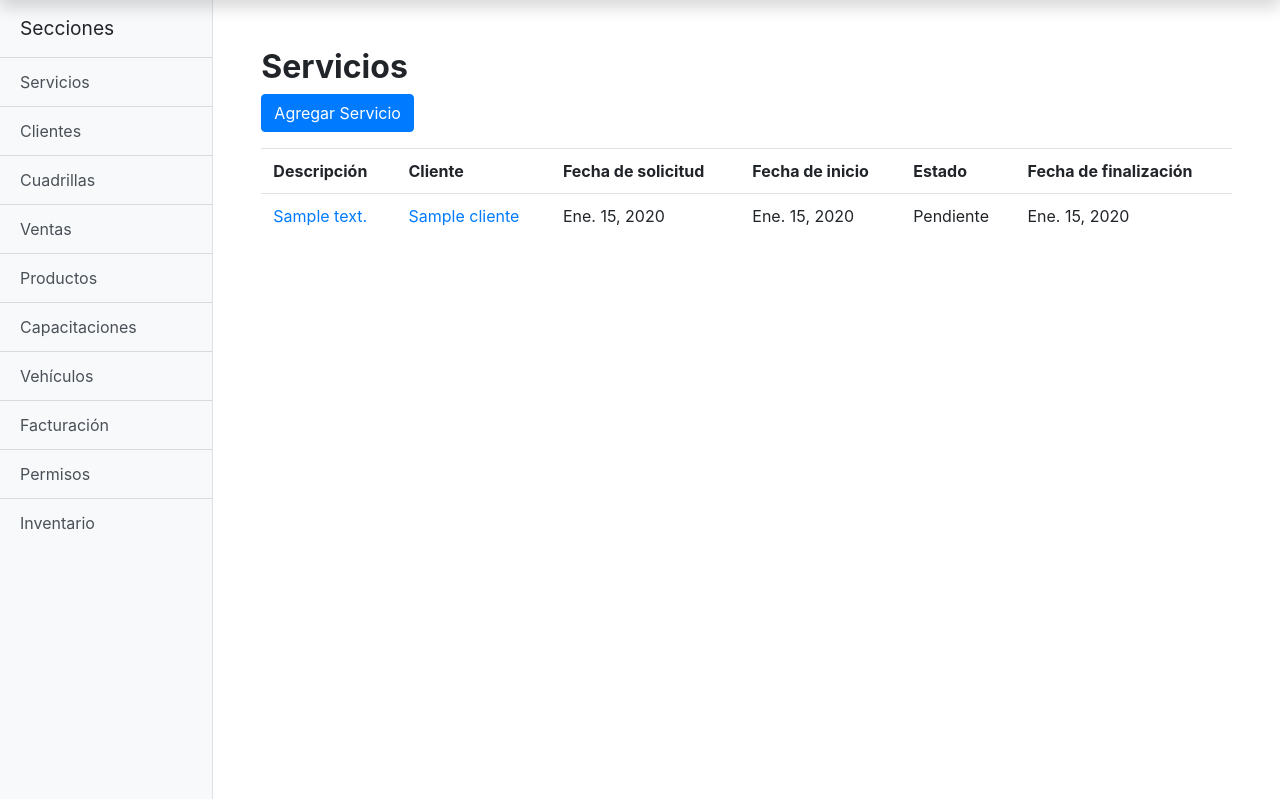
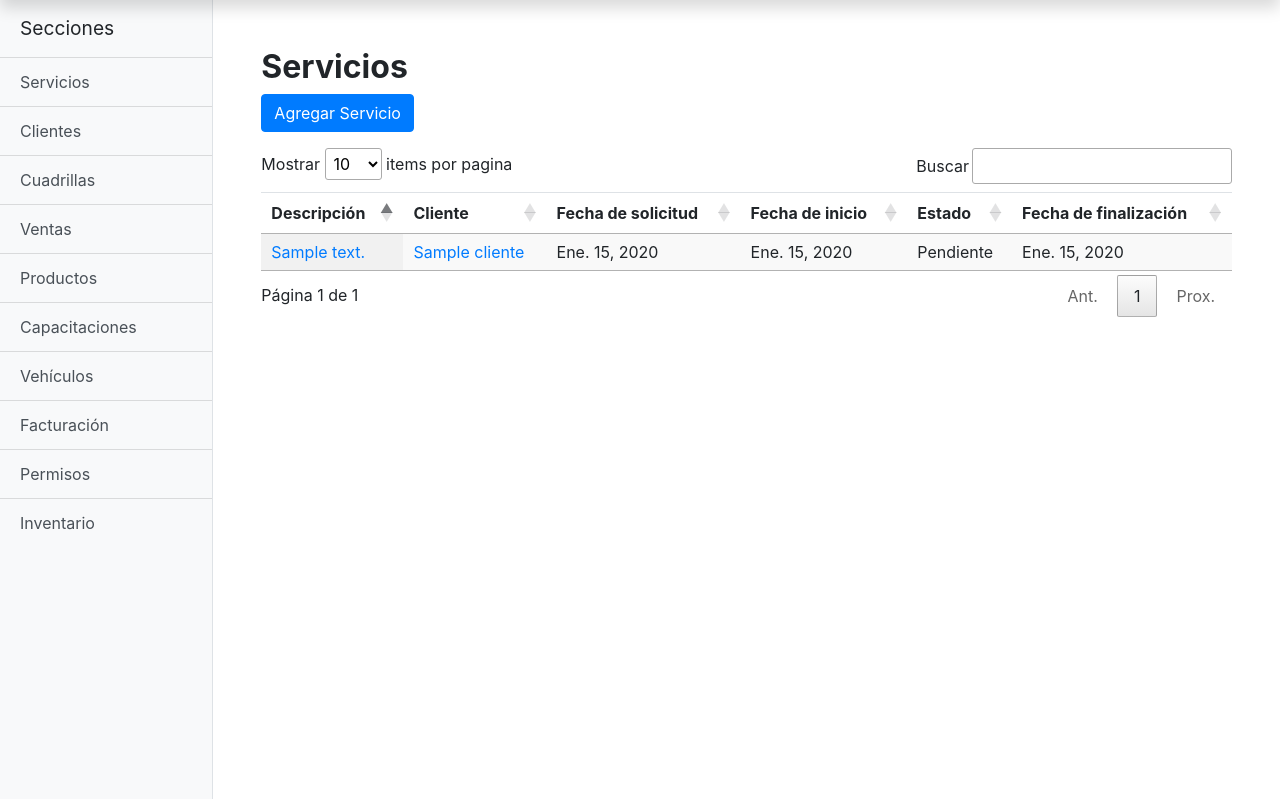
Before and after one commit to nachosala89/elecriv, a Django app: page /servicios/ in a window 1280 px wide. Shown: the part 50-849 px from the top of the page. Run offline with Django 3.2, Linux system fonts and the light colour scheme; a user stored in the database is signed in; tables that the repository leaves empty hold one stand-in row (values such as "Sample post"); some libraries are stand-ins or nearby versions.

Commit message:
Agregar DataTables para lista de servicios

```diff
--- a/proyecto/servicios/templates/base.html
+++ b/proyecto/servicios/templates/base.html
@@ -8,6 +8,7 @@
     <link rel="stylesheet" href="{% static 'css/simple-sidebar.css' %}">
     <link rel="stylesheet" href="https://use.fontawesome.com/releases/v5.8.2/css/all.css"
           integrity="sha384-oS3vJWv+0UjzBfQzYUhtDYW+Pj2yciDJxpsK1OYPAYjqT085Qq/1cq5FLXAZQ7Ay" crossorigin="anonymous">
+    <link rel="stylesheet" href="https://cdn.datatables.net/1.10.19/css/jquery.dataTables.min.css" crossorigin="anonymous">
 
     <style>
         .detail {
@@ -41,7 +42,10 @@
 <script src="https://stackpath.bootstrapcdn.com/bootstrap/4.2.1/js/bootstrap.min.js"
         integrity="sha384-B0UglyR+jN6CkvvICOB2joaf5I4l3gm9GU6Hc1og6Ls7i6U/mkkaduKaBhlAXv9k"
         crossorigin="anonymous"></script>
+<script src="https://cdn.datatables.net/1.10.19/js/jquery.dataTables.min.js"></script>
 
+{% block scripting %}
+{% endblock %}
 
 </body>
 
--- a/proyecto/servicios/templates/servicios/index.html
+++ b/proyecto/servicios/templates/servicios/index.html
@@ -12,7 +12,8 @@
 </p>
 
 
-<table class="table">
+<table class="table display" id="servicios">
+    <thead>
       <tr>
         <th>Descripción</th>
         <th>Cliente</th>
@@ -21,6 +22,9 @@
         <th>Estado</th>
         <th>Fecha de finalización</th>
       </tr>
+    </thead>
+
+    <tbody>
         {% for servicio in lista_servicios %}
         <tr>
             <td><a href="{% url 'servicios:detalle' servicio.id %}">{{ servicio.descripcion }}</td>
@@ -31,6 +35,7 @@
             <td>{{servicio.fecha_fin|default_if_none:"Fecha no definida"}}</td>
         </tr>
         {% endfor %}
+    </tbody>
 
 </table>
 
@@ -38,5 +43,30 @@
 <p>No hay servicios disponibles</p>
 {% endif %}
 
+{% endblock %}
 
+{% block scripting %}
+<script type="text/javascript">
+    $(document).ready(function() {
+        $('#servicios').DataTable( {
+        "language": {
+            "lengthMenu": "Mostrar _MENU_ items por pagina",
+            "zeroRecords": "No hay elementos disponibles",
+            "info": "Página _PAGE_ de _PAGES_",
+            "infoEmpty": "No hay elementos disponibles",
+            "infoFiltered": "(de _MAX_ elementos totales)",
+            "search": "Buscar",
+            "paginate": {
+                "first":      "Primera",
+                "last":       "Última",
+                "next":       "Prox.",
+                "previous":   "Ant."
+            },
+            "aria": {
+                "sortAscending":  ": activar para ordenar ascendentemente",
+                "sortDescending": ": activar para ordenar descendentemente"
+            }
+        }});
+    });
+</script>
 {% endblock %}
```
Lines whose indentation alone changed are shown as unchanged.
